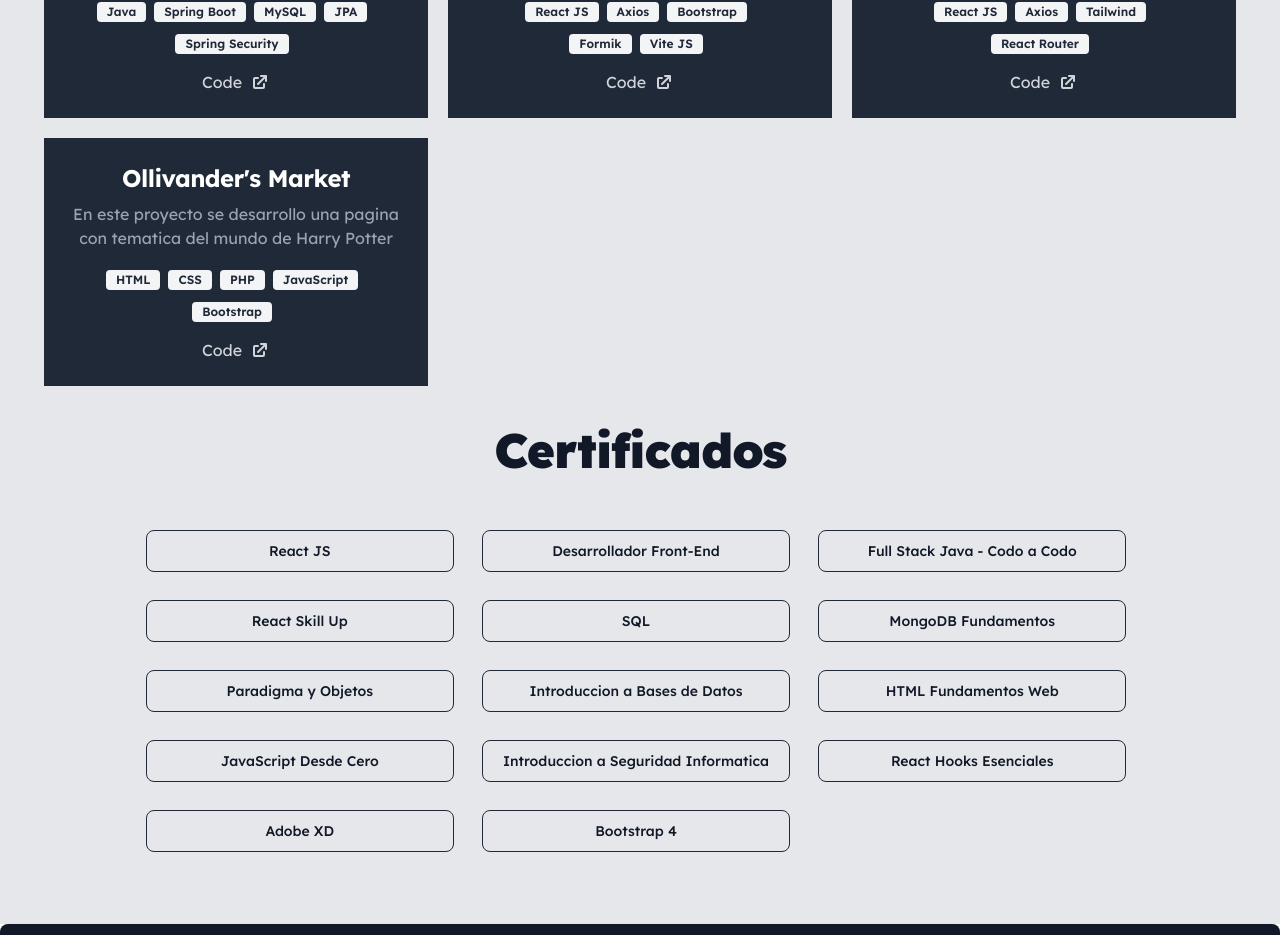
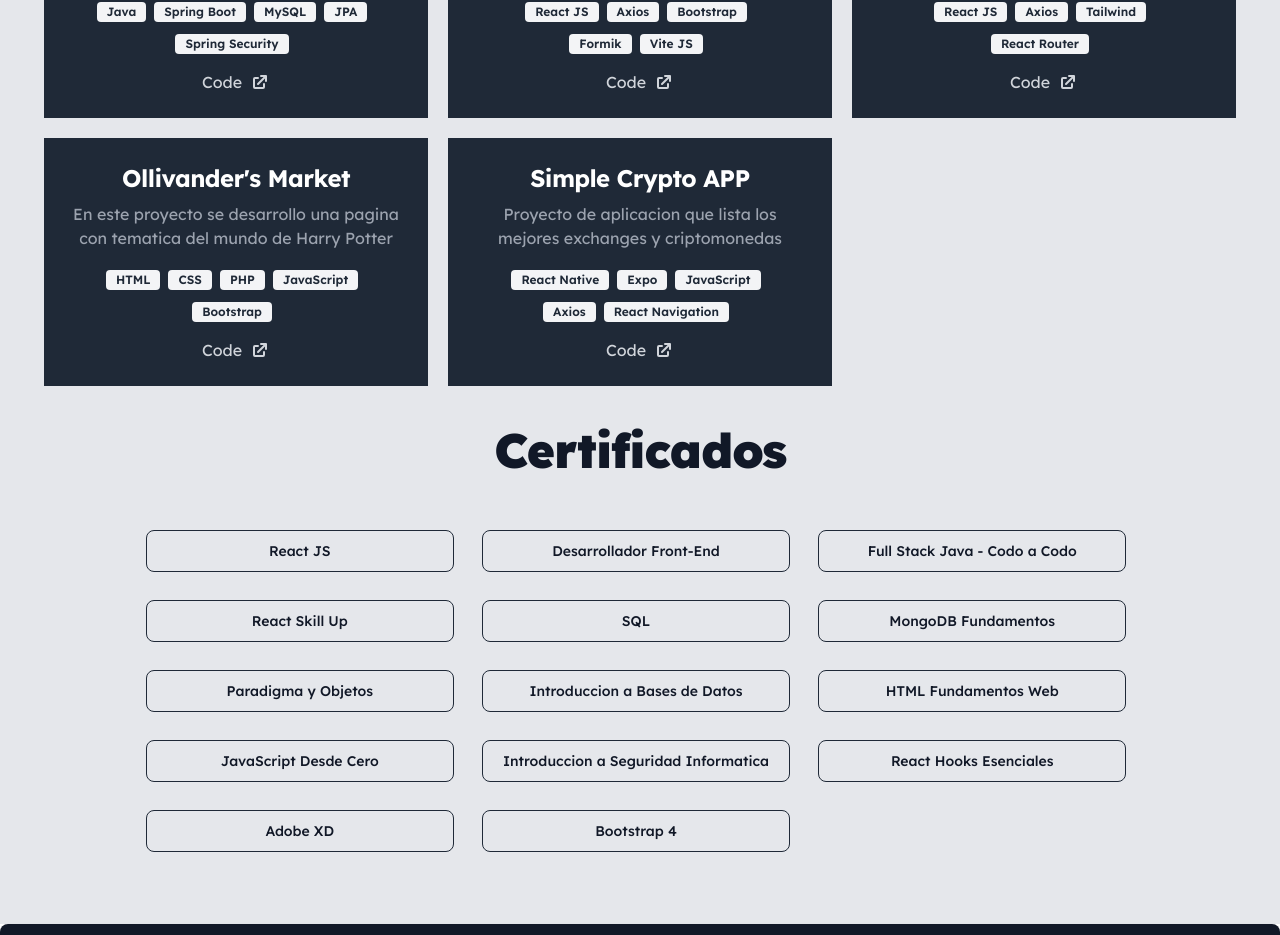
Before and after one commit to DePalma2/Portfolio-Lucas-De-Palma, a React (Vite) app: page / in a window 1280 px wide. Shown: the part 1310-2245 px from the top of the page. Built offline with nearby package versions, Linux system fonts and the light colour scheme.

Commit message:
Modified Project

```diff
--- a/src/data/projects.js
+++ b/src/data/projects.js
@@ -26,5 +26,12 @@ export default [
         "year": "2021 - 2022",
         "url": "https://github.com/DePalma2/ollivanders-market",
         "technologies": ["HTML", "CSS", "PHP", "JavaScript", "Bootstrap"]
+    },
+    {
+        "name": "Simple Crypto APP",
+        "description": "Proyecto de aplicacion que lista los mejores exchanges y criptomonedas",
+        "year": "2022",
+        "url": "https://github.com/DePalma2/app-crypto",
+        "technologies": ["React Native", "Expo", "JavaScript", "Axios", "React Navigation"]
     }
 ]
```
